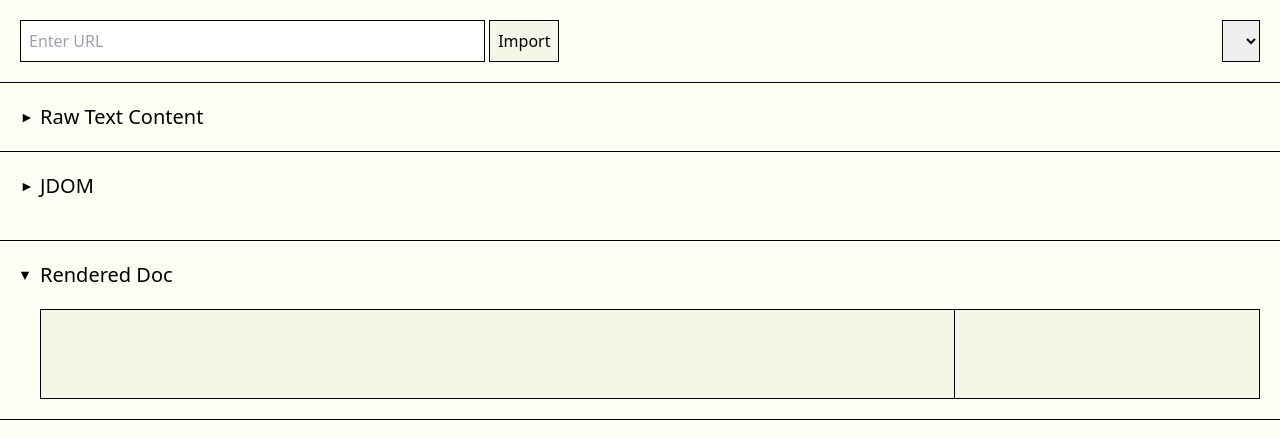
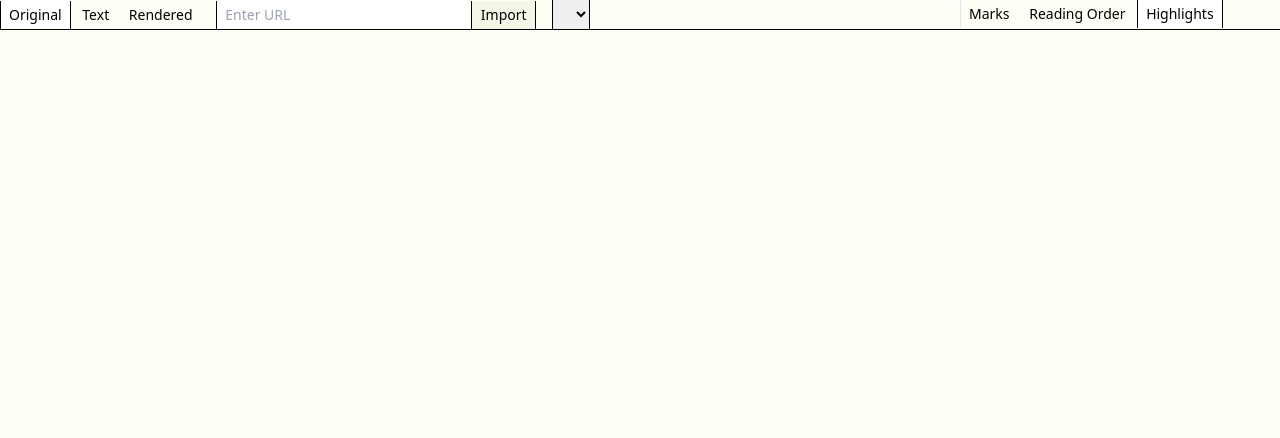
Before and after one commit to jessmartin/standoff-doc-prototype, a SvelteKit app: page / in a window 1280 px wide. Shown: the top 438 px of the page. Built offline with nearby package versions, Linux system fonts and the light colour scheme.

Commit message:
redesign of the layout

```diff
--- a/src/app.html
+++ b/src/app.html
@@ -8,7 +8,7 @@
   </head>
   <body
     data-sveltekit-preload-data="hover"
-    class="font-sans bg-[#FEFFF4] dark:bg-slate-800 dark:text-white dark:scheme-dark"
+    class="font-sans text-sm bg-[#FEFFF4] dark:bg-[#242424] dark:text-[#BEC6CF] dark:scheme-dark"
   >
     <div style="display: contents">%sveltekit.body%</div>
   </body>
--- a/src/lib/util.ts
+++ b/src/lib/util.ts
@@ -72,16 +72,6 @@ const markTypesToTag: { [index: string]: string } = {
   bold: 'b',
   italic: 'i'
 }
-
-const blockMarks = [
-  'heading1',
-  'heading2',
-  'heading3',
-  'heading4',
-  'heading5',
-  'heading6',
-  'paragraph'
-]
 
 const nodesNotToRead: string[] = ['nav', 'head', 'style', 'script', 'footer']
 
--- a/src/routes/+layout.svelte
+++ b/src/routes/+layout.svelte
@@ -6,6 +6,6 @@
   <a class="hover:underline" href="/">Home</a>
 </nav> -->
 
-<div>
+<div class="relative" style="height: 100vh;">
   <slot />
 </div>
--- a/src/routes/+page.svelte
+++ b/src/routes/+page.svelte
@@ -15,13 +15,6 @@
   let url = ''
   let renderedDoc = ''
   let jdomId = 0
-
-  // handle hiding and showing different sections
-  let showRawTextContent = false
-  let showJDOM = false
-  let showRenderedDoc = true
-
-  // Support user's ability to highlight text
   let userMarks: UserMark[] = []
 
   $: articles = liveQuery(async () => db.jdoms.toArray())
@@ -54,8 +47,6 @@
         loadJdomContent()
       }
     }
-
-    // handle highlighting selected text
 
     // This is very simple logic, and does not work well with anything beyond a
     // single block-level element containing text.
@@ -108,38 +99,81 @@
       if (jdom) renderedDoc = jdomToHtml(jdom, userMarks)
     })
   })
+
+  const clearDatabases = async () => {
+    await db.jdoms.clear()
+    jdomId = 0
+    jdom = undefined
+    url = ''
+    readableContent = ''
+    renderedDoc = ''
+    userMarks = []
+  }
+
+  let activeMainPanel = 'original'
+  let activeSidebar = 'highlights'
 </script>
 
-<!-- Uncomment to debug the data returned by the form -->
-<!-- {#if form}
-  <p>Form data:</p>
-  <pre>{JSON.stringify(form, null, 2)}</pre>
-{/if} -->
+<div class="border-b border-black dark:bg-[#333333] dark:border-[#3D3D3D] flex flex-grow">
+  <div class="grow">
+    <nav class="inline-block mr-3">
+      <ul class="list-none dark:bg-[#292929] ">
+        <!-- svelte-ignore a11y-click-events-have-key-events -->
+        <li
+          class="bg-[] dark:bg-[#292929] p-1 px-2 dark:hover:bg-black dark:hover:text-white inline-block hover:cursor-pointer {activeMainPanel ===
+          'original'
+            ? 'bg-white text-black border-x border-black dark:bg-black dark:text-white'
+            : ''}"
+          on:click={() => (activeMainPanel = 'original')}
+        >
+          Original
+        </li>
+        <!-- svelte-ignore a11y-click-events-have-key-events -->
+        <li
+          class="bg-[] dark:bg-[#292929] p-1 px-2 dark:hover:bg-black dark:hover:text-white inline-block hover:cursor-pointer {activeMainPanel ===
+          'text'
+            ? 'bg-white text-black border-x border-black dark:bg-black dark:text-white'
+            : ''}"
+          on:click={() => (activeMainPanel = 'text')}
+        >
+          Text
+        </li>
+        <!-- svelte-ignore a11y-click-events-have-key-events -->
+        <li
+          class="bg-[] dark:bg-[#292929] p-1 px-2 dark:hover:bg-black dark:hover:text-white inline-block hover:cursor-pointer {activeMainPanel ===
+          'rendered'
+            ? 'bg-white text-black border-x border-black dark:bg-black dark:text-white'
+            : ''}"
+          on:click={() => (activeMainPanel = 'rendered')}
+        >
+          Rendered
+        </li>
+      </ul>
+    </nav>
 
-<div class="border-b border-black dark:border-white p-5">
-  <form method="POST" class="inline-block w-1/2">
+    <form method="POST" class="w-1/3 inline-block mr-3">
+      <div class="flex flex-grow">
         <input
           type="text"
           name="url"
           value={url}
           placeholder="Enter URL"
-      class="w-3/4 border border-black dark:border-white dark:bg-slate-900 p-2"
-    />
-    <button
+          class="border-x border-black dark:border-[#3D3D3D] dark:bg-[#242424] p-1 px-2 grow"
+        /><button
           type="submit"
-      class="bg-[#f4f7e7] border border-black dark:border-white dark:bg-slate-900 p-2"
+          class="bg-[#f4f7e7] border-r border-black dark:border-[#3D3D3D] dark:bg-[#242424] p-1 px-2 dark:hover:bg-black dark:hover:text-white w-16"
           >Import</button
         >
+      </div>
     </form>
 
-  <div class="inline-block float-right">
+    <div class="inline-block">
       <select
         name="articles"
         id="articles"
         bind:value={jdomId}
-      class="border border-black dark:border-white dark:bg-slate-900 p-2 text-right"
+        class="border-x border-black dark:border-[#3D3D3D] dark:bg-[#242424] p-1 px-2 text-right"
         on:change={async (event) => {
-        if (jdomId === 0) console.log('selected id: ', jdomId)
           jdom = await db.jdoms.get(jdomId)
           if (jdom) loadJdomContent()
         }}
@@ -154,109 +188,76 @@
       {#if $articles && $articles.length > 0}
         <button
           type="button"
-        class="p-2 after:content-['💣'] hover:after:content-['💥'] duration-100 ease-in-out transform hover:scale-150"
+          class="p-1 mr-2 after:content-['💣'] hover:after:content-['💥'] duration-100 ease-in-out transform hover:scale-150"
           title="Clear all articles"
-        on:click={async () => {
-          await db.jdoms.clear()
-          jdomId = 0
-          jdom = undefined
-          url = ''
-          readableContent = ''
-          renderedDoc = ''
-          userMarks = []
-        }}
+          on:click={clearDatabases}
         />
       {/if}
     </div>
   </div>
-<div class="border-b border-black dark:border-white p-5 pl-10">
-  <h1 class="text-xl font-medium relative {showRawTextContent ? 'mb-5' : 'mb-0'}" transition:slide>
+  <div class="w-80">
+    <nav class="inline-block">
+      <ul class="list-none dark:bg-[#292929] border-l dark:border-[#3D3D3D]">
         <!-- svelte-ignore a11y-click-events-have-key-events -->
-    <span
-      on:click={() => (showRawTextContent = !showRawTextContent)}
-      class="absolute -inset-x-5 transition {showRawTextContent
-        ? 'rotate-90'
-        : 'rotate-0'} origin-center w-3 h-5 text-sm mt-1">&#9658;</span
+        <li
+          class="bg-[] dark:bg-[#292929] p-1 px-2 dark:hover:bg-black dark:hover:text-white inline-block hover:cursor-pointer {activeSidebar ===
+          'marks'
+            ? 'bg-white text-black border-x border-black dark:bg-black dark:text-white'
+            : ''}"
+          on:click={() => (activeSidebar = 'marks')}
         >
-    Raw Text Content
-  </h1>
-  {#if showRawTextContent}
-    <div
-      class="border border-black p-5 bg-[#F4F7E7] dark:border-white dark:bg-slate-900 overflow-scroll max-h-52"
-      transition:slide
+          Marks
+        </li>
+        <!-- svelte-ignore a11y-click-events-have-key-events -->
+        <li
+          class="bg-[] dark:bg-[#292929] p-1 px-2 dark:hover:bg-black dark:hover:text-white inline-block hover:cursor-pointer {activeSidebar ===
+          'readingOrder'
+            ? 'bg-white text-black border-x border-black dark:bg-black dark:text-white'
+            : ''}"
+          on:click={() => (activeSidebar = 'readingOrder')}
         >
+          Reading Order
+        </li>
+        <!-- svelte-ignore a11y-click-events-have-key-events -->
+        <li
+          class="bg-[] dark:bg-[#292929] p-1 px-2 dark:hover:bg-black dark:hover:text-white inline-block hover:cursor-pointer {activeSidebar ===
+          'highlights'
+            ? 'bg-white text-black border-x border-black dark:bg-black dark:text-white'
+            : ''}"
+          on:click={() => (activeSidebar = 'highlights')}
+        >
+          Highlights
+        </li>
+      </ul>
+    </nav>
+  </div>
+</div>
+
+<div class="flex flex-wrap">
+  <div class="grow dark:bg-[#242424] overflow-auto" style="max-width: calc(100% - 320px)">
+    {#if activeMainPanel === 'rendered'}
+      <article class="prose dark:prose-dark dark:text-white">
+        {@html renderedDoc}
+      </article>
+    {/if}
+    {#if activeMainPanel === 'text'}
+      Text
+    {/if}
+    {#if activeMainPanel === 'original'}
       <pre>{#if jdom}{jdom.rawContent}{/if}</pre>
-    </div>
     {/if}
   </div>
-<div class="{showJDOM ? '' : 'border-b border-black dark:border-white'} p-5 pl-10">
-  <h1 class="text-xl font-medium relative mb-5">
-    <!-- svelte-ignore a11y-click-events-have-key-events -->
-    <span
-      on:click={() => (showJDOM = !showJDOM)}
-      class="absolute -inset-x-5 transition {showJDOM
-        ? 'rotate-90'
-        : 'rotate-0'} origin-center w-3 h-5 text-sm mt-1">&#9658;</span
-    >
-    JDOM
-  </h1>
-  {#if showJDOM}
-    <div transition:slide>
-      <h1 class="text-xl font-medium relative mb-5">Raw Content</h1>
-      <div
-        class="border border-black dark:border-white p-5 bg-[#F4F7E7] dark:bg-slate-900 overflow-scroll max-h-52"
-      >
-        <pre>{readableContent}</pre>
-      </div>
-    </div>
+  <div class="w-80 dark:bg-[#242424] border-l dark:border-[#3D3D3D]">
+    {#if activeSidebar === 'marks'}
+      <pre>{#if jdom}{jdom.marks.map((e) => JSON.stringify(e, null, 2)).join('\n')}{/if}</pre>
     {/if}
-</div>
-{#if showJDOM}
-  <div class="flex" transition:slide>
-    <div class="border-b border-black dark:border-white p-5 pl-10 w-1/2">
-      <h1 class="text-xl font-medium relative mb-5">Marks</h1>
-      <div
-        class="border border-black dark:border-white p-5 bg-[#F4F7E7] dark:bg-slate-900 overflow-scroll max-h-52"
-      >
-        <pre>{#if jdom}{jdom.marks.map((e) => JSON.stringify(e, null, 2)).join('\n')}{/if}</pre>
-      </div>
-    </div>
-    <div class="border-b border-black dark:border-white p-5 pl-10 w-1/2">
-      <h1 class="text-xl font-medium relative mb-5">Reading Order</h1>
-      <div
-        class="border border-black dark:border-white p-5 bg-[#F4F7E7] dark:bg-slate-900 overflow-scroll max-h-52"
-      >
+    {#if activeSidebar === 'readingOrder'}
       <pre>{#if jdom}{jdom.readingOrder
             .map((e) => JSON.stringify(e, null, 2))
             .join('\n')}{/if}</pre>
+    {/if}
+    {#if activeSidebar === 'highlights'}
+      <pre>{userMarks.map((e) => JSON.stringify(e, null, 2)).join('\n')}</pre>
+    {/if}
   </div>
 </div>
-  </div>
-{/if}
-<div class="border-b border-black dark:border-white p-5 pl-10">
-  <h1 class="text-xl font-medium relative {showRenderedDoc ? 'mb-5' : 'mb-0'}" transition:slide>
-    <!-- svelte-ignore a11y-click-events-have-key-events -->
-    <span
-      on:click={() => (showRenderedDoc = !showRenderedDoc)}
-      class="absolute -inset-x-5 transition {showRenderedDoc
-        ? 'rotate-90'
-        : 'rotate-0'} origin-center w-3 h-5 text-sm mt-1">&#9658;</span
-    >
-    Rendered Doc
-  </h1>
-  {#if showRenderedDoc}
-    <div class="flex" transition:slide>
-      <div class="border border-black p-5 bg-[#F4F7E7] dark:border-white dark:bg-slate-900 w-3/4">
-        <article class="prose dark:prose-dark">
-          {@html renderedDoc}
-        </article>
-      </div>
-      <div
-        class="border border-black border-l-0 p-5 bg-[#F4F7E7] dark:border-white dark:bg-slate-900 w-1/4"
-      >
-        <pre>{userMarks.map((e) => JSON.stringify(e, null, 2)).join('\n')}
-        </pre>
-      </div>
-    </div>
-  {/if}
-</div>
```
Lines whose indentation alone changed are shown as unchanged.
